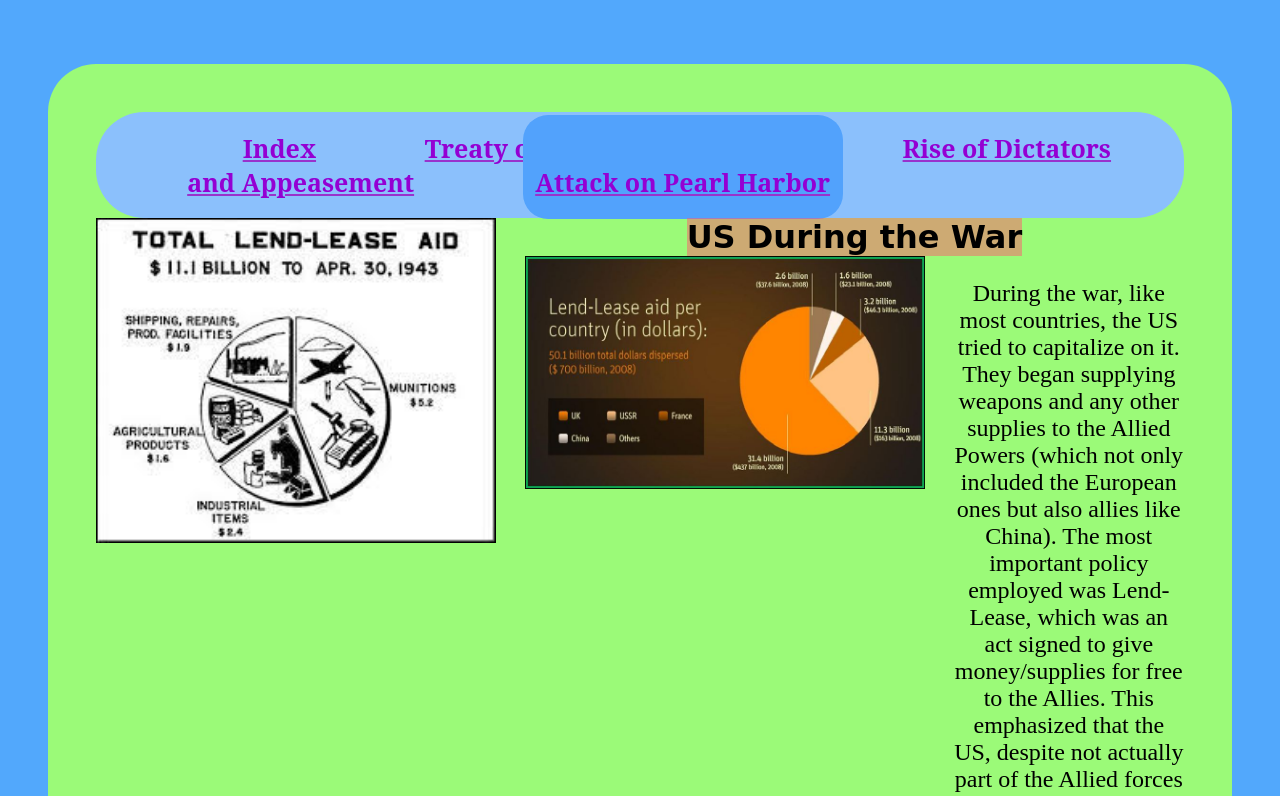
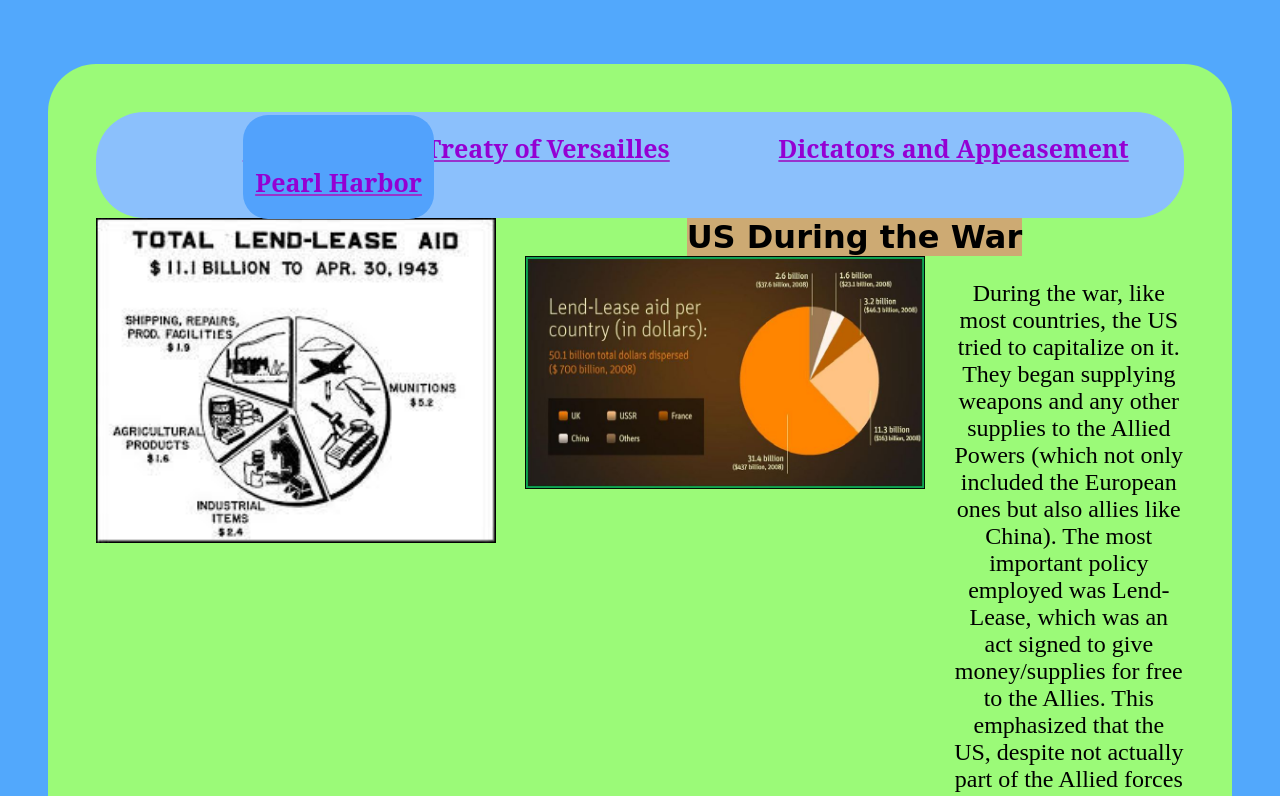
Before and after one commit to stuycs-gh-classrooms/10-web-bhu60, a plain HTML site: page site/p2.html in a window 1280 px wide. Shown: the top 796 px of the page. Drawn offline with Linux system fonts and the light colour scheme.

Commit message:
Update p2.html

```diff
--- a/site/p2.html
+++ b/site/p2.html
@@ -17,15 +17,15 @@
             </li>
             <li>
               <a href="p0.html">
-                <div class="navigation">Treaty of Versailles and WWI</div></a>
+                <div class="navigation">Treaty of Versailles</div></a>
             </li>
             <li>
               <a href="p1.html">
-                <div class="navigation">Rise of Dictators and Appeasement</div></a>
+                <div class="navigation">Dictators and Appeasement</div></a>
             </li>
             <li>
               <a href="p2.html">
-                <div class="opentab">Attack on Pearl Harbor</div></a>
+                <div class="opentab">Pearl Harbor</div></a>
             </li>
     </nav>
     <div>
```
